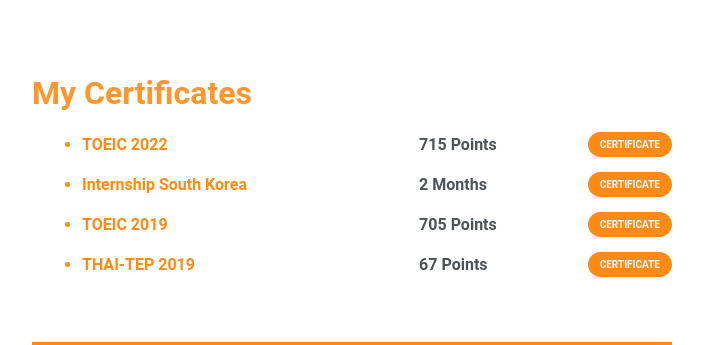
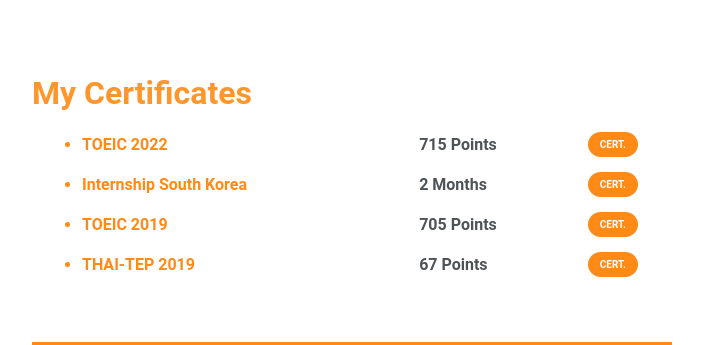
Before and after one commit to atmaerox/my-profile, a website: page public/index.html in a window 1280 px wide. Shown: the part 2300-2645 px from the top of the page, without its empty margins (288-991 px from the left). Drawn offline with Linux system fonts and the light colour scheme.

Commit message:
Update Cert Text Button

```diff
--- a/public/index.html
+++ b/public/index.html
@@ -225,22 +225,22 @@
         <ul class="cert-list">
           <li>TOEIC 2022</li>
           <p>715 Points</p>
-          <a class="cert-doc" href="document/TOEIC2022.pdf" target="_blank">CERTIFICATE</a>
+          <a class="cert-doc" href="document/TOEIC2022.pdf" target="_blank">CERT.</a>
         </ul>
         <ul class="cert-list">
           <li>Internship South Korea</li>
           <p>2 Months</p>
-          <a class="cert-doc" href="document/KoreaCert.pdf" target="_blank">CERTIFICATE</a>
+          <a class="cert-doc" href="document/KoreaCert.pdf" target="_blank">CERT.</a>
         </ul>
         <ul class="cert-list">
           <li>TOEIC 2019</li>
           <p>705 Points</p>
-          <a class="cert-doc" href="document/TOEIC2019.pdf" target="_blank">CERTIFICATE</a>
+          <a class="cert-doc" href="document/TOEIC2019.pdf" target="_blank">CERT.</a>
         </ul>
         <ul class="cert-list">
           <li>THAI-TEP 2019</li>
           <p>67 Points</p>
-          <a class="cert-doc" href="document/Thai-Tep.pdf" target="_blank">CERTIFICATE</a>
+          <a class="cert-doc" href="document/Thai-Tep.pdf" target="_blank">CERT.</a>
         </ul>
       </div>
     </div>
```
